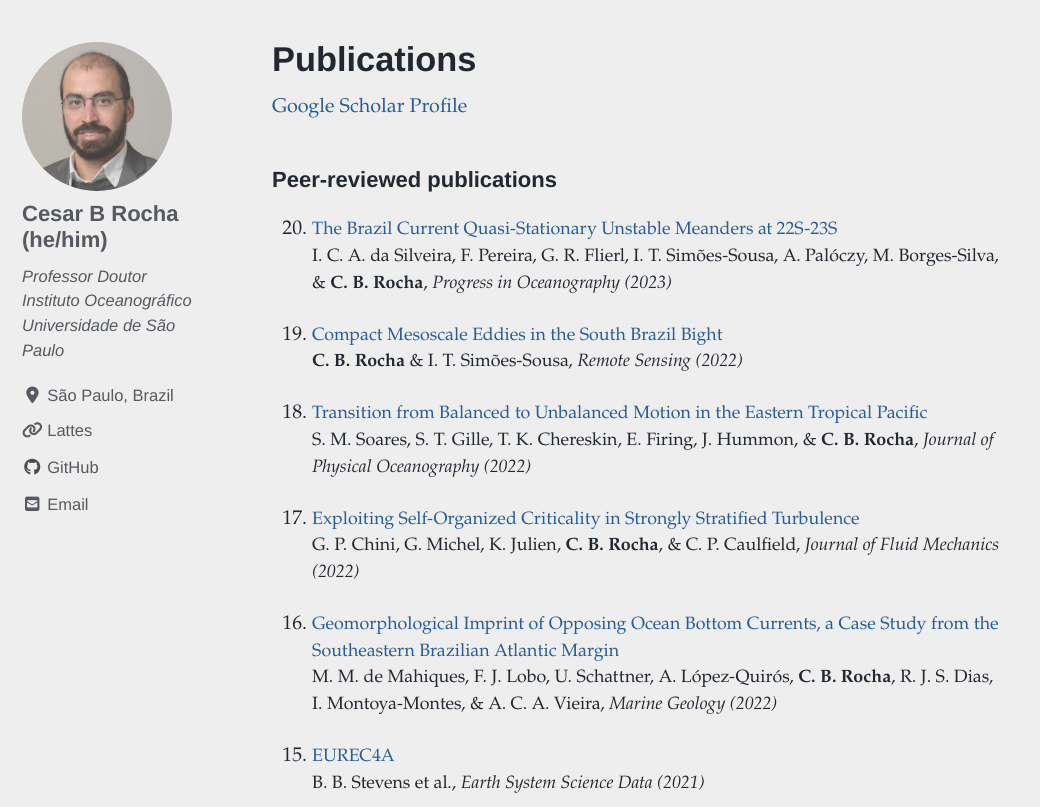
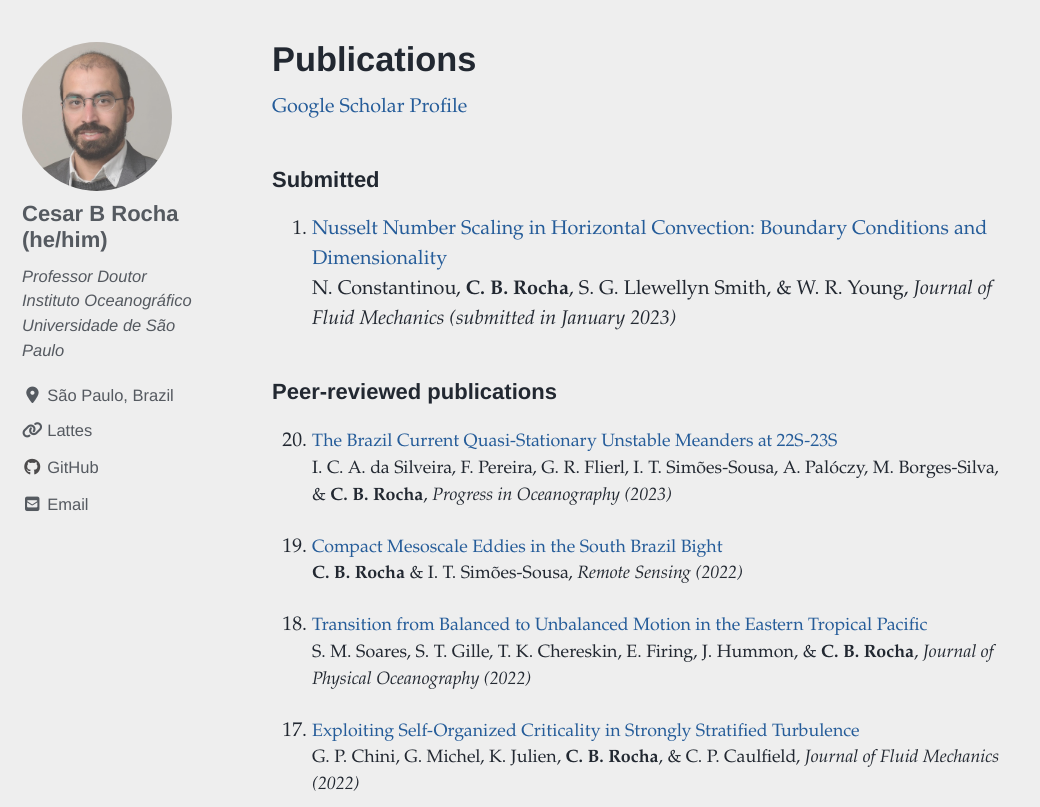
Before and after one commit to cesar-rocha/cesar-rocha.github.io, a Jekyll site: the page built from _pages/publications.md, in a window 1280 px wide and 900 px high, scrolled down 990 px, cut to the strip 93-900 px from the top of the window. Shown: the whole strip, without its empty margins (0-1040 px from the left). Built offline with Jekyll 4.4.1, drawn with Linux system fonts in a browser that asks for light colours; cached includes are drawn as plain includes; nearby versions of some CDN libraries.

Commit message:
add submitted

```diff
--- a/_pages/publications.md
+++ b/_pages/publications.md
@@ -7,6 +7,13 @@ header:
 ---
 
 [Google Scholar Profile](https://scholar.google.com/citations?user=7U3g940AAAAJ&hl=pt-BR&oi=ao)
+
+
+### Submitted
+
+0. [Nusselt Number Scaling in Horizontal Convection: Boundary Conditions and Dimensionality][s1]
+   N. Constantinou, **C. B. Rocha**, S. G. Llewellyn Smith, & W. R. Young, *Journal of Fluid Mechanics (submitted in January 2023)*
+{: reversed="reversed"}
 
 
 ### Peer-reviewed publications
```
Also changed, not shown: other parts of _pages/publications.md (+2 -0 lines).
